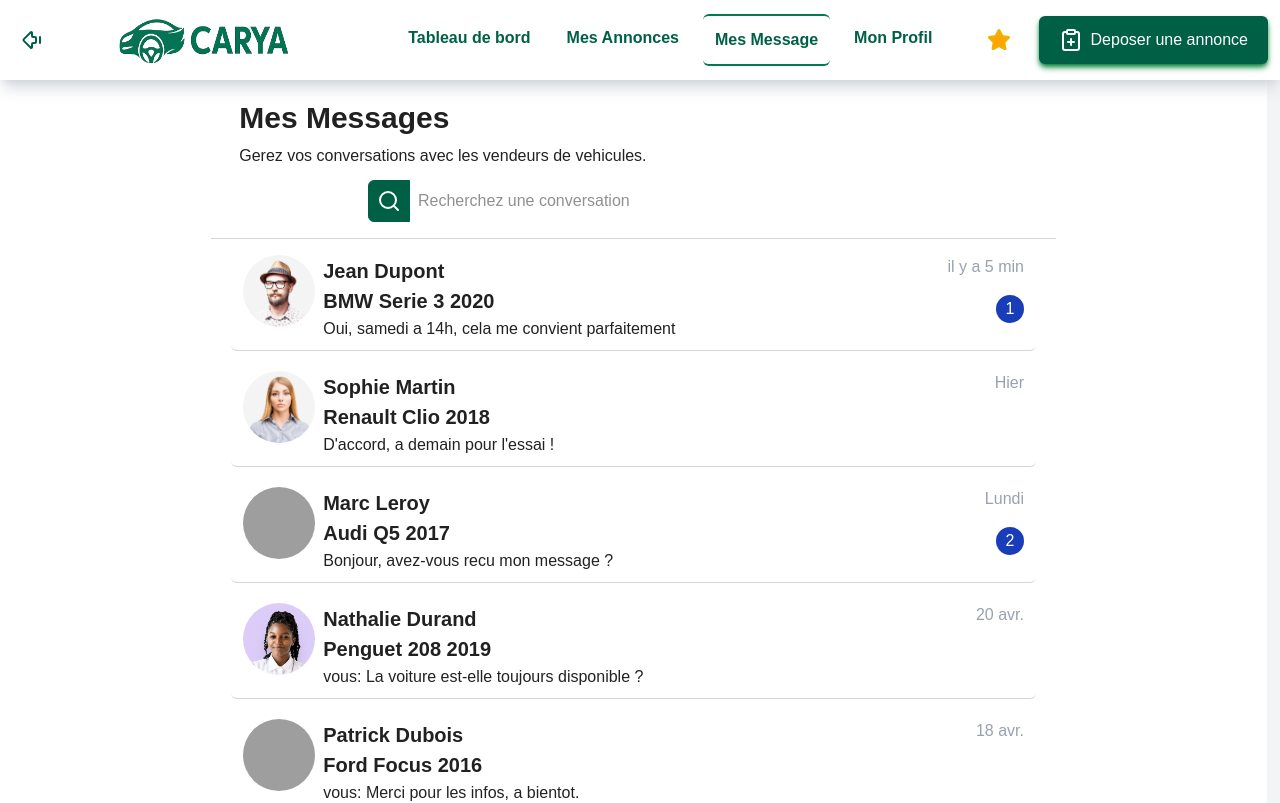
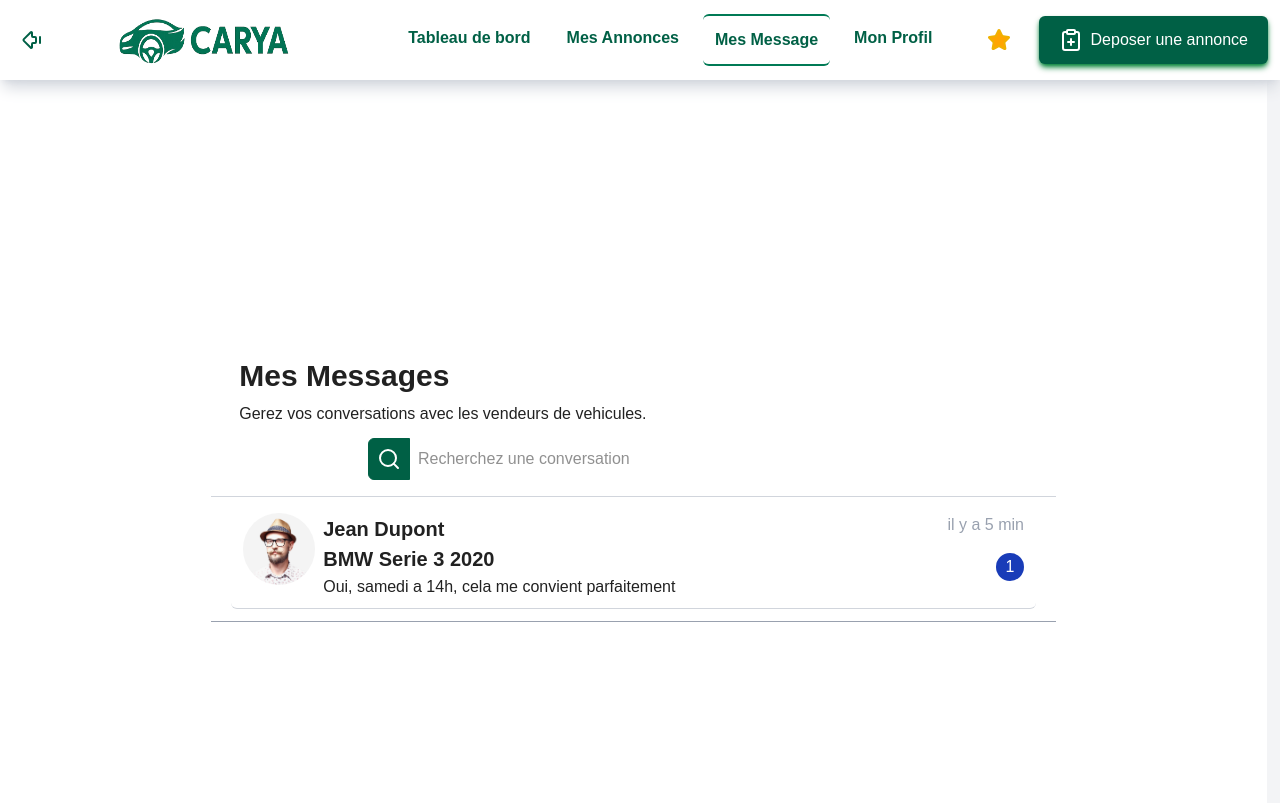
Before and after one commit to Boris-dev-beg/Carya, a Next.js app: page /Dashboard/Chat in a window 1280 px wide. Shown: the top 803 px of the page. Built offline with nearby package versions, Linux system fonts and the light colour scheme; grey boxes are pictures that could not be loaded; what @mui/material-nextjs would draw is missing.

Commit message:
Refactor various components for improved error handling, user feedback, and code formatting

```diff
--- a/src/app/Dashboard/Announcements/page.tsx
+++ b/src/app/Dashboard/Announcements/page.tsx
@@ -1,7 +1,10 @@
+"use client";
+
 import { Plus } from "lucide-react";
 import React, { Suspense } from "react";
 import Loading from "@/src/components/load/loading";
 import AnnounceSection from "./AnnouncePage";
+import Link from "next/link";
 
 export default function AnnouncementPage() {
   return (
@@ -16,9 +19,12 @@ export default function AnnouncementPage() {
         </Suspense>
       </main>
       <footer className="w-full flex items-center justify-center py-4">
-        <button className="text-white text-center font-bold py-2 px-10 rounded-md bg-emerald-800 hover:bg-emerald-700 flex items-center justify-center">
+        <Link
+          href="/Dashboard/Add_Announcement"
+          className="text-white text-center font-bold py-2 px-10 rounded-md bg-emerald-800 hover:bg-emerald-700 flex items-center justify-center"
+        >
           <Plus /> Ajouter une Annonce
-        </button>
+        </Link>
       </footer>
     </section>
   );
--- a/src/app/Dashboard/Chat/[id]/page.tsx
+++ b/src/app/Dashboard/Chat/[id]/page.tsx
@@ -6,27 +6,35 @@ import Image from "next/image";
 import Link from "next/link";
 import { useState } from "react";
 
+// const TabMessages = [
+//   {
+//     contenu: "Bonjour Jean \n La voiture est-elle toujours disponible ?",
+//     date: "14:18",
+//     role: "buyer",
+//   },
+//   {
+//     contenu:
+//       "Bonjour, \n Elle est toujours disponible. \n Voulez-vous venir la voir pour un essai ?",
+//     date: "14:22",
+//     role: "seller",
+//   },
+//   {
+//     contenu: "Oui, samedi a 14h, cela me convient parfaitement !",
+//     date: "14:25",
+//     role: "buyer",
+//   },
+//   {
+//     contenu: "Ok, a samedi!",
+//     date: "14:26",
+//     role: "seller",
+//   },
+// ];
+
 const TabMessages = [
   {
-    contenu: "Bonjour Jean \n La voiture est-elle toujours disponible ?",
-    date: "14:18",
+    contenu: "",
+    date: "",
     role: "buyer",
-  },
-  {
-    contenu:
-      "Bonjour, \n Elle est toujours disponible. \n Voulez-vous venir la voir pour un essai ?",
-    date: "14:22",
-    role: "seller",
-  },
-  {
-    contenu: "Oui, samedi a 14h, cela me convient parfaitement !",
-    date: "14:25",
-    role: "buyer",
-  },
-  {
-    contenu: "Ok, a samedi!",
-    date: "14:26",
-    role: "seller",
   },
 ];
 
--- a/src/app/Dashboard/Chat/page.tsx
+++ b/src/app/Dashboard/Chat/page.tsx
@@ -40,6 +40,66 @@ export default function Chat() {
   );
 }
 
+// const TabChatList = [
+//   {
+//     id: "/Dashboard/Chat/1",
+//     image: "man_1.jpg",
+//     vendeur: "Jean Dupont",
+//     voiture: "BMW Serie 3 2020",
+//     message: "Oui, samedi a 14h, cela me convient parfaitement",
+//     heure: "il y a 5 min",
+//     non_lue: 1,
+//   },
+//   {
+//     id: "/Dashboard/Chat/2",
+//     image: "women_1.jpg",
+//     vendeur: "Sophie Martin",
+//     voiture: "Renault Clio 2018",
+//     message: "D'accord, a demain pour l'essai !",
+//     heure: "Hier",
+//   },
+//   {
+//     id: "/Dashboard/Chat/3",
+//     image: "man_6.jpg",
+//     vendeur: "Marc Leroy",
+//     voiture: "Audi Q5 2017",
+//     message: "Bonjour, avez-vous recu mon message ?",
+//     heure: "Lundi",
+//     non_lue: 2,
+//   },
+//   {
+//     id: "/Dashboard/Chat/4",
+//     image: "women_2.jpg",
+//     vendeur: "Nathalie Durand",
+//     voiture: "Penguet 208 2019",
+//     message: "vous: La voiture est-elle toujours disponible ?",
+//     heure: "20 avr.",
+//   },
+//   {
+//     id: "/Dashboard/Chat/5",
+//     image: "man_5.jpg",
+//     vendeur: "Patrick Dubois",
+//     voiture: "Ford Focus 2016",
+//     message: "vous: Merci pour les infos, a bientot.",
+//     heure: "18 avr.",
+//   },
+//   {
+//     id: "/Dashboard/Chat/6",
+//     image: "cartoon_woman_1.jpg",
+//     vendeur: "Nathalie Durand",
+//     voiture: "Penguet 208 2019",
+//     message: "vous: La voiture est-elle toujours disponible ?",
+//     heure: "20 avr.",
+//   },
+//   {
+//     id: "/Dashboard/Chat/7",
+//     image: "man_4.jpg",
+//     vendeur: "Patrick Dubois",
+//     voiture: "Ford Focus 2016",
+//     message: "vous: Merci pour les infos, a bientot.",
+//     heure: "18 avr.",
+//   },
+// ];
 const TabChatList = [
   {
     id: "/Dashboard/Chat/1",
@@ -50,53 +110,4 @@ const TabChatList = [
     heure: "il y a 5 min",
     non_lue: 1,
   },
-  {
-    id: "/Dashboard/Chat/2",
-    image: "women_1.jpg",
-    vendeur: "Sophie Martin",
-    voiture: "Renault Clio 2018",
-    message: "D'accord, a demain pour l'essai !",
-    heure: "Hier",
-  },
-  {
-    id: "/Dashboard/Chat/3",
-    image: "man_6.jpg",
-    vendeur: "Marc Leroy",
-    voiture: "Audi Q5 2017",
-    message: "Bonjour, avez-vous recu mon message ?",
-    heure: "Lundi",
-    non_lue: 2,
-  },
-  {
-    id: "/Dashboard/Chat/4",
-    image: "women_2.jpg",
-    vendeur: "Nathalie Durand",
-    voiture: "Penguet 208 2019",
-    message: "vous: La voiture est-elle toujours disponible ?",
-    heure: "20 avr.",
-  },
-  {
-    id: "/Dashboard/Chat/5",
-    image: "man_5.jpg",
-    vendeur: "Patrick Dubois",
-    voiture: "Ford Focus 2016",
-    message: "vous: Merci pour les infos, a bientot.",
-    heure: "18 avr.",
-  },
-  {
-    id: "/Dashboard/Chat/6",
-    image: "cartoon_woman_1.jpg",
-    vendeur: "Nathalie Durand",
-    voiture: "Penguet 208 2019",
-    message: "vous: La voiture est-elle toujours disponible ?",
-    heure: "20 avr.",
-  },
-  {
-    id: "/Dashboard/Chat/7",
-    image: "man_4.jpg",
-    vendeur: "Patrick Dubois",
-    voiture: "Ford Focus 2016",
-    message: "vous: Merci pour les infos, a bientot.",
-    heure: "18 avr.",
-  },
-];
+]; // ? pour les tests, a supprimer ou remplacer par une requete vers l'api pour recuperer les conversations de l'utilisateur
--- a/src/app/Dashboard/Subscription/page.tsx
+++ b/src/app/Dashboard/Subscription/page.tsx
@@ -5,6 +5,7 @@ import { ObjectId } from "mongoose";
 import { useEffect, useState } from "react";
 import { useRouter } from "next/navigation";
 import Loading from "@/src/components/load/loading";
+import {getUser} from "@/src/lib/getUser";
 
 // ? Recuperation des plans
 const fecthPlans = async () => {
@@ -15,18 +16,16 @@ const fecthPlans = async () => {
     });
 
     if (!response.ok)
-      throw new Error(
-        "une erreur cest produite lors de la recuperation des Plans",
-      );
+      return []
 
     // ? Recuperation des plans
     const data = await response.json();
 
     console.log("Plans Recus:", data);
 
-    return data?.Plans || [];
+    return data?.Plans;
   } catch (err) {
-    console.log("An error occure:", err);
+    console.log("An error occure while fetching plans:", err);
     return [];
   }
 };
@@ -44,7 +43,7 @@ const fetchSelectedPlan = async () => {
 
     return Plan;
   } catch (err) {
-    alert(`Error : ${err}`);
+    console.log(`Error : ${err}`);
     return;
   }
 };
@@ -63,6 +62,8 @@ export default function Subscription() {
   const [currentPlan, setCurrentPlan] = useState<{ planId: ObjectId }>();
   const route = useRouter();
   const [loading, setLoading] = useState(true);
+  const data = await getUser(email as string); // ? Recuperation de l'utilisateur connecté
+  const userId = data?.user?._id;
 
   // ! Comportements / functions
   useEffect(() => {
@@ -80,7 +81,7 @@ export default function Subscription() {
     const testPlan = () => {
       if (!Plans || Plans.length === 0) return;
 
-      const match = Plans.find((plan) => plan._id === currentPlan?.planId);
+      const match = Plans.find((plan) => (plan._id === currentPlan?.planId) && (currentPlan?.userId === userId)); // ? Verification de l'existence d'un plan correspondant a l'id du plan de l'utilisateur connecté
       if (match) {
         route.push("/Dashboard");
       } else {
--- a/src/app/api/subscription/route.ts
+++ b/src/app/api/subscription/route.ts
@@ -15,17 +15,22 @@ export async function POST(req: Request) {
 
   try {
     await Mongoose_connection(); // ? Connection a mongoDB
-     // ? Création du plan
-    const plan = await SubscriptionPlan.create({ name, price, duration, benefits });
+    // ? Création du plan
+    const plan = await SubscriptionPlan.create({
+      name,
+      price,
+      duration,
+      benefits,
+    });
 
     return NextResponse.json(
       { message: "Plan de souscription créé avec succès", plan }, // ? Message de success
-      { status: 201 }
+      { status: 201 },
     );
   } catch (error) {
     return NextResponse.json(
       { erreur: error }, // ? Message d'erreur
-      { status: 500 }
+      { status: 500 },
     );
   }
 }
@@ -45,7 +50,6 @@ export async function GET() {
       { status: 200 },
     );
   } catch (error) {
-
     return NextResponse.json(
       {
         error: error, // ? Envoie d'un message d'erreur
--- a/src/app/api/subscription/subscribed/route.ts
+++ b/src/app/api/subscription/subscribed/route.ts
@@ -4,6 +4,7 @@ import { NextResponse } from "next/server";
 
 export const runtime = "nodejs";
 
+// ! Creation d'un plan avec l'id du vendeur
 export async function POST(req: Request) {
   const { planId, userId, duration } = await req.json();
   const status = "active";
@@ -40,7 +41,7 @@ export async function GET() {
   try {
     await Mongoose_connection();
 
-    const Plan = await subscriptionModel.findOne({},"planId");
+    const Plan = await subscriptionModel.findOne({},"planId"); // ? Recuperation du plan de l'utilisateur connecté (a adapter pour recuperer le plan de l'utilisateur connecté)
     return NextResponse.json(
       {
         Plan,
--- a/src/components/SubscriptionPlan.tsx
+++ b/src/components/SubscriptionPlan.tsx
@@ -15,19 +15,19 @@ interface PlansProps {
 
 const getUser = async (email: string) => {
   try {
-    const response = await fetch("http://localhost:3000/api/getUser", {
+    const response = await fetch("/api/getUser", {
       method: "POST",
       headers: { "Content-type": "application/json" },
       body: JSON.stringify({ email }),
     });
 
     if (!response.ok)
-      throw new Error("Impossible de selectionner l'utilisateur");
+      return;
 
     const data = await response.json();
     return data;
   } catch (error) {
-    console.log("An error occured:", error);
+    console.log("An error occured while fetching the user:", error);
     return;
   }
 };
@@ -53,7 +53,7 @@ export function SubscriptionPlans({
 
     try {
       const response = await fetch(
-        "http://localhost:3000/api/subscription/subscribed",
+        "/api/subscription/subscribed",
         {
           method: "POST",
           headers: { "Content-type": "application/json" },
```
Also changed, not shown: src/app/Dashboard/Add_Announcement/page.tsx (+10 -7 lines), src/app/Dashboard/Announcements/AnnouncePage.tsx (+29 -21 lines), src/app/Dashboard/Profil/page.tsx (+38 -4 lines).
